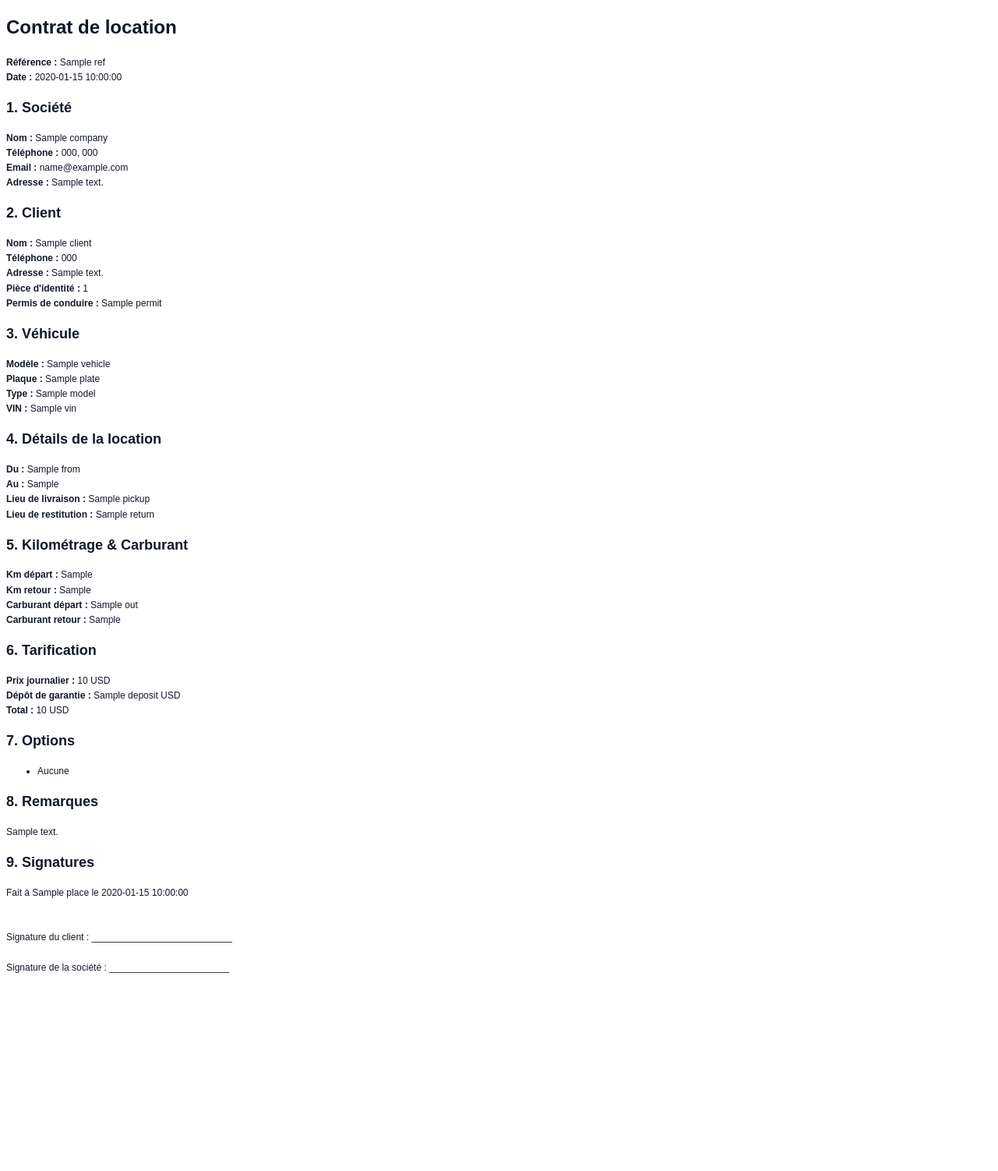
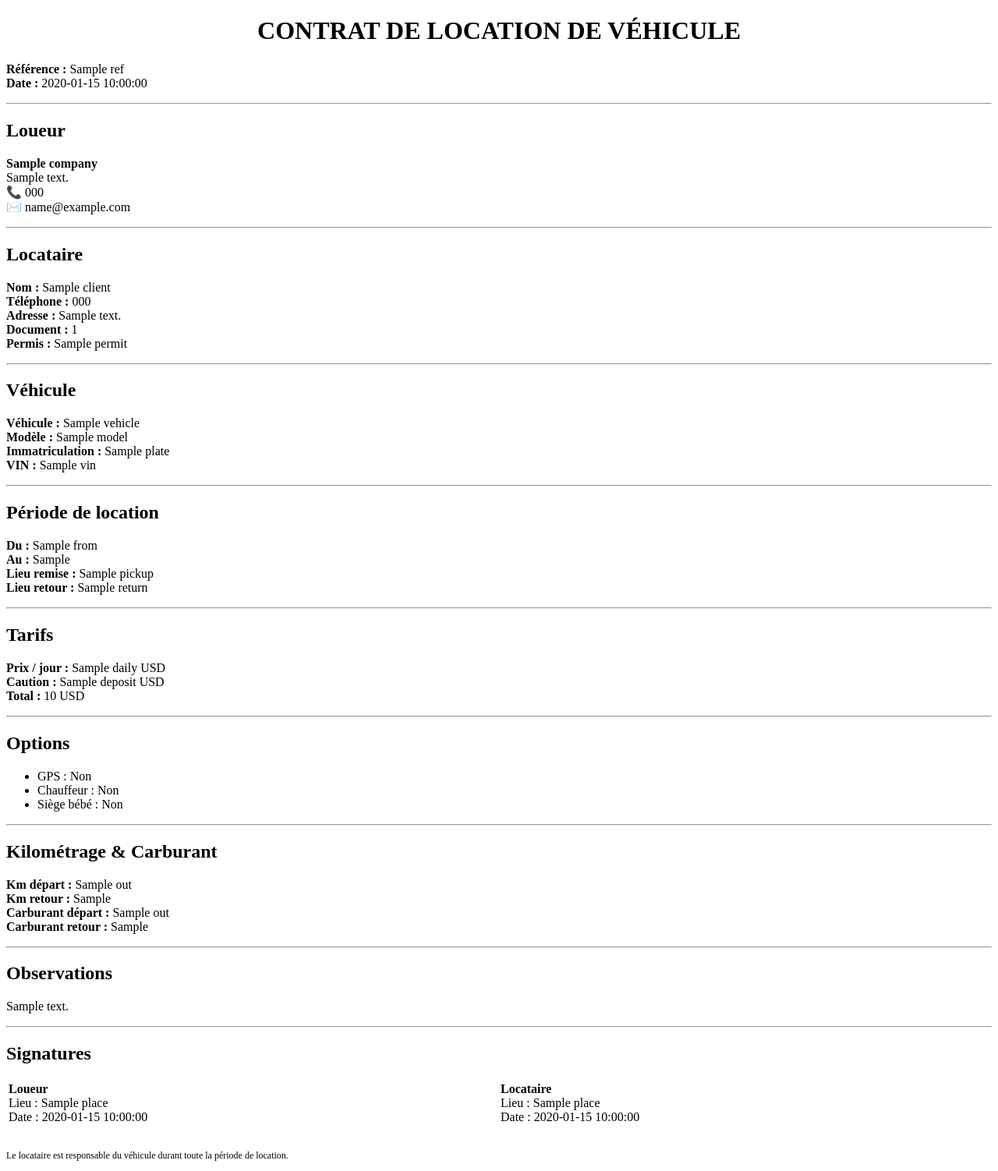
Before and after one commit to Nadir-source/trello, a Flask app: template app/templates/contracts/contract_fr.html in a window 1280 px wide. Shown: the whole page at 78% size. Before the commit the page ends 1248 px from the top, so only its background shows below. Run offline with Flask 3, Linux system fonts and the light colour scheme; the template is opened without the code that fills it: most values are stand-ins (such as "Sample title", 1, 10 or a date in 2020); parts of the project's set-up code (start-up, migrations or seed data) failed here and were passed over.

Commit message:
contract fr

```diff
--- a/app/templates/contracts/contract_fr.html
+++ b/app/templates/contracts/contract_fr.html
@@ -1,83 +1,113 @@
-<!DOCTYPE html>
+<!doctype html>
 <html lang="fr">
 <head>
-  <meta charset="UTF-8" />
+  <meta charset="utf-8">
   <title>Contrat de location</title>
-  <link rel="stylesheet" href="/static/css/contract_fr.css" />
 </head>
+
 <body>
 
-<h1>Contrat de location</h1>
+<h1 style="text-align:center;">CONTRAT DE LOCATION DE VÉHICULE</h1>
 
-<p><strong>Référence :</strong> {{ ref }}<br>
-<strong>Date :</strong> {{ now_date }}</p>
-
-<h2>1. Société</h2>
 <p>
-  <strong>Nom :</strong> {{ company.name }}<br>
-  <strong>Téléphone :</strong> {{ company.phone1 }}{% if company.phone2 %}, {{ company.phone2 }}{% endif %}<br>
-  <strong>Email :</strong> {{ company.email }}<br>
-  <strong>Adresse :</strong> {{ company.address }}
+<strong>Référence :</strong> {{ ref }}<br>
+<strong>Date :</strong> {{ now_date }}
 </p>
 
-<h2>2. Client</h2>
+<hr>
+
+<h2>Loueur</h2>
 <p>
-  <strong>Nom :</strong> {{ client.name }}<br>
-  <strong>Téléphone :</strong> {{ client.phone }}<br>
-  <strong>Adresse :</strong> {{ client.address }}<br>
-  <strong>Pièce d'identité :</strong> {{ client.doc_id }}<br>
-  <strong>Permis de conduire :</strong> {{ client.permit }}
+<strong>{{ company.name }}</strong><br>
+{{ company.address }}<br>
+📞 {{ company.phone }}<br>
+✉️ {{ company.email }}
 </p>
 
-<h2>3. Véhicule</h2>
+<hr>
+
+<h2>Locataire</h2>
 <p>
-  <strong>Modèle :</strong> {{ vehicle.name }}<br>
-  <strong>Plaque :</strong> {{ vehicle.plate }}<br>
-  <strong>Type :</strong> {{ vehicle.model }}<br>
-  <strong>VIN :</strong> {{ vehicle.vin }}
+<strong>Nom :</strong> {{ client.name }}<br>
+<strong>Téléphone :</strong> {{ client.phone }}<br>
+<strong>Adresse :</strong> {{ client.address }}<br>
+<strong>Document :</strong> {{ client.doc_id }}<br>
+<strong>Permis :</strong> {{ client.permit }}
 </p>
 
-<h2>4. Détails de la location</h2>
+<hr>
+
+<h2>Véhicule</h2>
 <p>
-  <strong>Du :</strong> {{ rental.from }}<br>
-  <strong>Au :</strong> {{ rental.to }}<br>
-  <strong>Lieu de livraison :</strong> {{ rental.pickup }}<br>
-  <strong>Lieu de restitution :</strong> {{ rental.return }}
+<strong>Véhicule :</strong> {{ vehicle.name }}<br>
+<strong>Modèle :</strong> {{ vehicle.model }}<br>
+<strong>Immatriculation :</strong> {{ vehicle.plate }}<br>
+<strong>VIN :</strong> {{ vehicle.vin }}
 </p>
 
-<h2>5. Kilométrage & Carburant</h2>
+<hr>
+
+<h2>Période de location</h2>
 <p>
-  <strong>Km départ :</strong> {{ mileage.km_out }}<br>
-  <strong>Km retour :</strong> {{ mileage.km_in }}<br>
-  <strong>Carburant départ :</strong> {{ fuel.out }}<br>
-  <strong>Carburant retour :</strong> {{ fuel.in }}
+<strong>Du :</strong> {{ rental.from }}<br>
+<strong>Au :</strong> {{ rental.to }}<br>
+<strong>Lieu remise :</strong> {{ rental.pickup }}<br>
+<strong>Lieu retour :</strong> {{ rental.return }}
 </p>
 
-<h2>6. Tarification</h2>
+<hr>
+
+<h2>Tarifs</h2>
 <p>
-  <strong>Prix journalier :</strong> {{ pricing.daily_price }} {{ pricing.currency }}<br>
-  <strong>Dépôt de garantie :</strong> {{ pricing.deposit }} {{ pricing.currency }}<br>
-  <strong>Total :</strong> {{ pricing.total }} {{ pricing.currency }}
+<strong>Prix / jour :</strong> {{ pricing.daily }} {{ pricing.currency }}<br>
+<strong>Caution :</strong> {{ pricing.deposit }} {{ pricing.currency }}<br>
+<strong>Total :</strong> {{ pricing.total }} {{ pricing.currency }}
 </p>
 
-<h2>7. Options</h2>
+<hr>
+
+<h2>Options</h2>
 <ul>
-  {% if options.gps %}<li>GPS</li>{% endif %}
-  {% if options.chauffeur %}<li>Chauffeur</li>{% endif %}
-  {% if options.baby_seat %}<li>Siège bébé</li>{% endif %}
-  {% if not options.gps and not options.chauffeur and not options.baby_seat %}
-    <li>Aucune</li>
-  {% endif %}
+  <li>GPS : {{ "Oui" if options.gps else "Non" }}</li>
+  <li>Chauffeur : {{ "Oui" if options.chauffeur else "Non" }}</li>
+  <li>Siège bébé : {{ "Oui" if options.baby_seat else "Non" }}</li>
 </ul>
 
-<h2>8. Remarques</h2>
-<p>{{ notes or "—" }}</p>
+<hr>
 
-<h2>9. Signatures</h2>
+<h2>Kilométrage & Carburant</h2>
 <p>
-  Fait à {{ sign.place }} le {{ sign.date }}<br><br><br>
-  Signature du client : ___________________________<br><br>
-  Signature de la société : _______________________
+<strong>Km départ :</strong> {{ mileage.out }}<br>
+<strong>Km retour :</strong> {{ mileage.in }}<br>
+<strong>Carburant départ :</strong> {{ fuel.out }}<br>
+<strong>Carburant retour :</strong> {{ fuel.in }}
+</p>
+
+<hr>
+
+<h2>Observations</h2>
+<p>{{ notes }}</p>
+
+<hr>
+
+<h2>Signatures</h2>
+<table width="100%">
+<tr>
+<td>
+<strong>Loueur</strong><br>
+Lieu : {{ sign.place }}<br>
+Date : {{ sign.date }}
+</td>
+<td>
+<strong>Locataire</strong><br>
+Lieu : {{ sign.place }}<br>
+Date : {{ sign.date }}
+</td>
+</tr>
+</table>
+
+<p style="margin-top:30px;font-size:12px;">
+Le locataire est responsable du véhicule durant toute la période de location.
 </p>
 
 </body>
```
Also changed, not shown: app/contract_renderer.py (+45 -33 lines), app/pdf_generator.py (+3 -5 lines).
